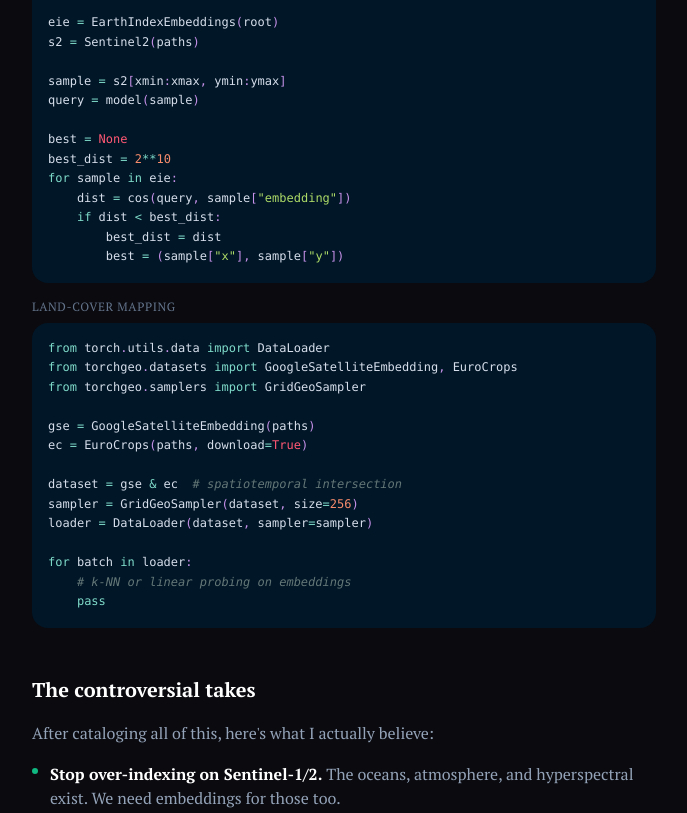
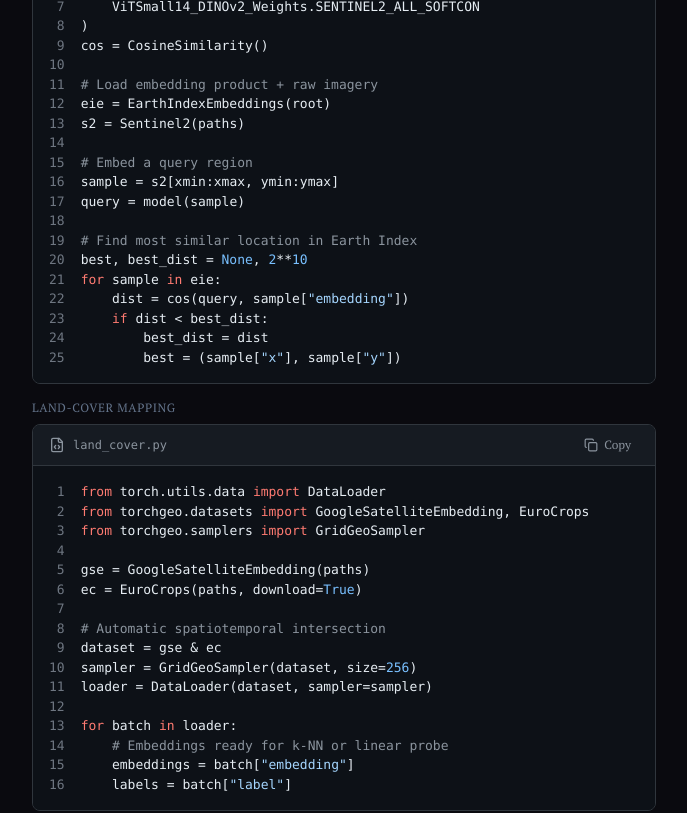
Before and after one commit to isaaccorley/isaaccorley.github.io, a Next.js app: page /earth-embedding-products in a window 1280 px wide. Shown: the part 3240-4053 px from the top of the page, without its empty margins (296-983 px from the left). Built offline with nearby package versions, Linux system fonts and the light colour scheme.

Commit message:
feat(code-block): GitHub-style with line numbers, copy button, dark theme
- GitHub dark theme colors (#0d1117 background)
- Line numbers in left gutter
- Copy button with confirmation state
- File header bar with filename
- Added inline comments to TorchGeo snippets

```diff
--- a/src/app/earth-embedding-products/page.tsx
+++ b/src/app/earth-embedding-products/page.tsx
@@ -142,19 +142,22 @@ const torchGeoSnippet = `from torchgeo.datasets import EarthIndexEmbeddings, Sen
 from torchgeo.models import ViTSmall14_DINOv2_Weights, vit_small_patch14_dinov2
 from torch.nn import CosineSimilarity
 
+# Load pretrained foundation model
 model = vit_small_patch14_dinov2(
     ViTSmall14_DINOv2_Weights.SENTINEL2_ALL_SOFTCON
 )
 cos = CosineSimilarity()
 
+# Load embedding product + raw imagery
 eie = EarthIndexEmbeddings(root)
 s2 = Sentinel2(paths)
 
+# Embed a query region
 sample = s2[xmin:xmax, ymin:ymax]
 query = model(sample)
 
-best = None
-best_dist = 2**10
+# Find most similar location in Earth Index
+best, best_dist = None, 2**10
 for sample in eie:
     dist = cos(query, sample["embedding"])
     if dist < best_dist:
@@ -168,13 +171,15 @@ from torchgeo.samplers import GridGeoSampler
 gse = GoogleSatelliteEmbedding(paths)
 ec = EuroCrops(paths, download=True)
 
-dataset = gse & ec  # spatiotemporal intersection
+# Automatic spatiotemporal intersection
+dataset = gse & ec
 sampler = GridGeoSampler(dataset, size=256)
 loader = DataLoader(dataset, sampler=sampler)
 
 for batch in loader:
-    # k-NN or linear probing on embeddings
-    pass`;
+    # Embeddings ready for k-NN or linear probe
+    embeddings = batch["embedding"]
+    labels = batch["label"]`;
 
 export default function EarthEmbeddingProductsPage() {
   const fileSizeData = productRows.map((product) => ({
@@ -440,13 +445,21 @@ export default function EarthEmbeddingProductsPage() {
                 <p className="text-xs font-medium uppercase tracking-wider text-slate-500">
                   Similarity search in 20 lines
                 </p>
-                <CodeBlock code={torchGeoSnippet} language="python" />
+                <CodeBlock
+                  code={torchGeoSnippet}
+                  language="python"
+                  filename="similarity_search.py"
+                />
               </div>
               <div className="space-y-2">
                 <p className="text-xs font-medium uppercase tracking-wider text-slate-500">
                   Land-cover mapping
                 </p>
-                <CodeBlock code={torchGeoMappingSnippet} language="python" />
+                <CodeBlock
+                  code={torchGeoMappingSnippet}
+                  language="python"
+                  filename="land_cover.py"
+                />
               </div>
             </div>
           </section>
--- a/src/components/code-block.tsx
+++ b/src/components/code-block.tsx
@@ -1,31 +1,114 @@
 "use client";
 
+import { useState } from "react";
 import { Highlight, themes } from "prism-react-renderer";
+import { Check, Copy, FileCode } from "lucide-react";
 
 interface CodeBlockProps {
   code: string;
   language?: string;
+  filename?: string;
 }
 
-export function CodeBlock({ code, language = "python" }: CodeBlockProps) {
+// GitHub dark theme colors
+const githubDarkTheme = {
+  plain: {
+    color: "#e6edf3",
+    backgroundColor: "#0d1117",
+  },
+  styles: [
+    { types: ["comment", "prolog", "doctype", "cdata"], style: { color: "#8b949e" } },
+    { types: ["punctuation"], style: { color: "#e6edf3" } },
+    { types: ["namespace"], style: { opacity: 0.7 } },
+    {
+      types: ["property", "tag", "boolean", "number", "constant", "symbol"],
+      style: { color: "#79c0ff" },
+    },
+    {
+      types: ["selector", "attr-name", "string", "char", "builtin", "inserted"],
+      style: { color: "#a5d6ff" },
+    },
+    { types: ["operator", "entity", "url"], style: { color: "#e6edf3" } },
+    { types: ["atrule", "attr-value", "keyword"], style: { color: "#ff7b72" } },
+    { types: ["function", "class-name"], style: { color: "#d2a8ff" } },
+    { types: ["regex", "important", "variable"], style: { color: "#a5d6ff" } },
+    { types: ["deleted"], style: { color: "#ffa198" } },
+  ],
+};
+
+export function CodeBlock({ code, language = "python", filename }: CodeBlockProps) {
+  const [copied, setCopied] = useState(false);
+
+  const handleCopy = async () => {
+    await navigator.clipboard.writeText(code.trim());
+    setCopied(true);
+    setTimeout(() => setCopied(false), 2000);
+  };
+
   return (
-    <Highlight theme={themes.nightOwl} code={code.trim()} language={language}>
+    <div className="overflow-hidden rounded-lg border border-[#30363d] bg-[#0d1117]">
+      {/* Header bar */}
+      <div className="flex items-center justify-between border-b border-[#30363d] bg-[#161b22] px-4 py-2">
+        <div className="flex items-center gap-2 text-xs text-[#8b949e]">
+          <FileCode className="h-4 w-4" />
+          <span className="font-mono">
+            {filename ?? `snippet.${language === "python" ? "py" : language}`}
+          </span>
+        </div>
+        <button
+          type="button"
+          onClick={handleCopy}
+          className="flex items-center gap-1.5 rounded-md px-2 py-1 text-xs text-[#8b949e] transition hover:bg-[#30363d] hover:text-[#e6edf3]"
+          aria-label="Copy code"
+        >
+          {copied ? (
+            <>
+              <Check className="h-3.5 w-3.5 text-green-500" />
+              <span>Copied!</span>
+            </>
+          ) : (
+            <>
+              <Copy className="h-3.5 w-3.5" />
+              <span>Copy</span>
+            </>
+          )}
+        </button>
+      </div>
+
+      {/* Code content */}
+      <Highlight
+        theme={githubDarkTheme as typeof themes.nightOwl}
+        code={code.trim()}
+        language={language}
+      >
         {({ style, tokens, getLineProps, getTokenProps }) => (
           <pre
-          className="rounded-2xl text-xs leading-relaxed p-4 overflow-x-auto"
-          style={{ ...style, background: "#011627" }}
+            className="overflow-x-auto p-4 text-[13px] leading-[1.5]"
+            style={{
+              ...style,
+              fontFamily:
+                "'JetBrains Mono', 'Fira Code', 'SF Mono', Menlo, Monaco, 'Courier New', monospace",
+            }}
           >
             <code>
               {tokens.map((line, lineIdx) => (
-              <div key={`line-${lineIdx}`} {...getLineProps({ line })}>
+                <div key={`line-${lineIdx}`} {...getLineProps({ line })} className="table-row">
+                  {/* Line number */}
+                  <span className="table-cell select-none pr-4 text-right text-[#6e7681]">
+                    {lineIdx + 1}
+                  </span>
+                  {/* Code content */}
+                  <span className="table-cell">
                     {line.map((token, tokenIdx) => (
                       <span key={`token-${lineIdx}-${tokenIdx}`} {...getTokenProps({ token })} />
                     ))}
+                  </span>
                 </div>
               ))}
             </code>
           </pre>
         )}
       </Highlight>
+    </div>
   );
 }
```
Also changed, not shown: 1 other file (tests, documents, lock files or other folders). Lines whose indentation alone changed are shown as unchanged.
